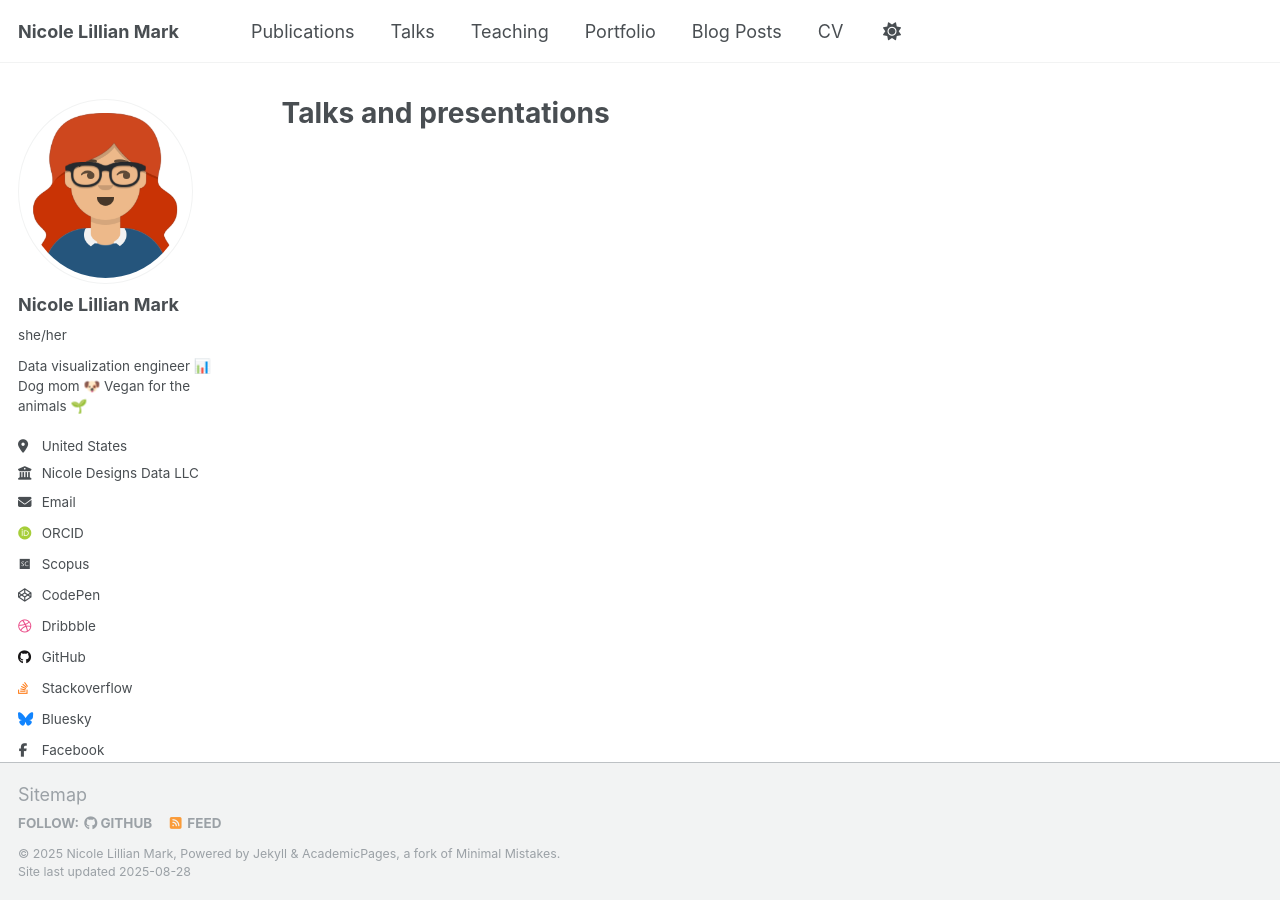
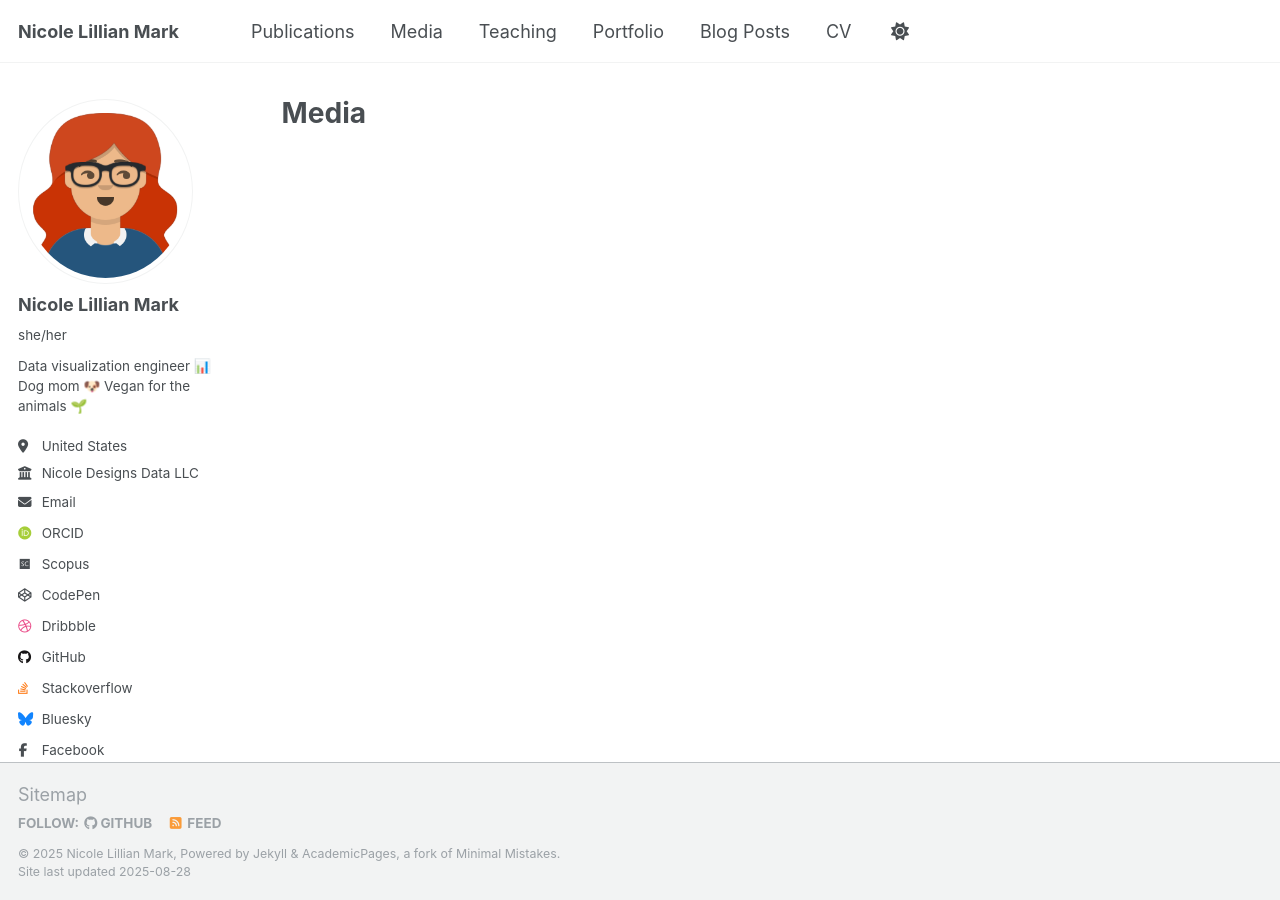
Before and after one commit to nicolelily/nicolelily.github.io, a Jekyll site: the page built from _pages/talks.html, in a window 1280 px wide. Built offline with Jekyll 4.4.1, drawn with Linux system fonts in a browser that asks for light colours; some web fonts are replaced; a script that is not in the unit is left out.

Commit message:
Change 'Talks and presentations' to 'Media' across site

```diff
--- a/_data/navigation.yml
+++ b/_data/navigation.yml
@@ -11,7 +11,7 @@ main:
   - title: "Publications"
     url: /publications/
 
-  - title: "Talks"
+  - title: "Media"
     url: /talks/
 
   - title: "Teaching"
--- a/_pages/cv.md
+++ b/_pages/cv.md
@@ -47,7 +47,7 @@ Publications
     {% include archive-single-cv.html %}
   {% endfor %}</ul>
 
-Talks
+Media
 ======
   <ul>{% for post in site.talks reversed %}
     {% include archive-single-talk-cv.html  %}
--- a/_pages/talks.html
+++ b/_pages/talks.html
@@ -1,6 +1,6 @@
 ---
 layout: archive
-title: "Talks and presentations"
+title: "Media"
 permalink: /talks/
 author_profile: true
 ---
```
